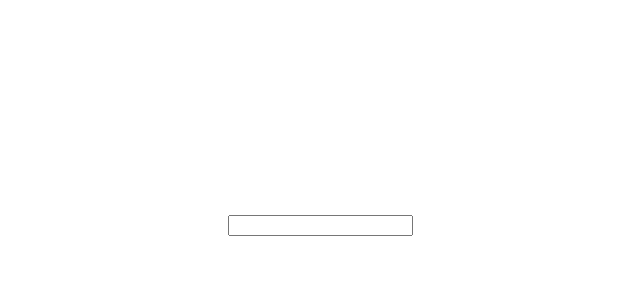
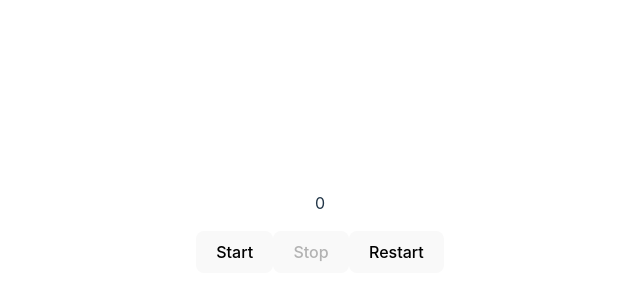
Before and after one commit to gopalbbharadva/frontend-practice, a React (Vite) app: page / in a window 1280 px wide. Shown: the part 176-476 px from the top of the page, without its empty margins (320-960 px from the left). Built offline with nearby package versions, Linux system fonts and the light colour scheme.

Commit message:
Feat: timer question solved and added.

```diff
--- a/src/App.tsx
+++ b/src/App.tsx
@@ -1,47 +1,12 @@
-import { useState } from 'react'
 import './App.css'
-import { AiOutlineStar } from 'react-icons/ai'
-import { Form } from './components/Form'
-import { Debounce } from './components/Debounce'
-import { Tab } from './components/Tab'
-import { Checkbox } from './components/Checkbox'
-import { Filter } from './components/Filter'
-import { useDebounce } from './hooks/useDebounce'
+import { Timer } from './components/Timer'
+// import { TrafficLight } from './components/TrafficLight'
 
 function App() {
-  // const [current, setCurrent] = useState(0)
-
-  // const limit = 5
-  // const arr = Array.from(Array(limit).keys())
-
-  const expensiveSearch = () => {
-    console.log('e. target')
-  }
-
-  const searchHandler = useDebounce(expensiveSearch, 1000)
-
   return (
     <div>
-      <input type='text' onChange={searchHandler} />
-      {/* <Event /> */}
-      {/* <Filter /> */}
-      {/* <CurryingExample /> */}
-      {/* <Checkbox /> */}
-      {/* <Tab /> */}
-      {/* <Debounce /> */}
-      {/* <Form /> */}
-      {/* {arr.map((star) => (
-        <button onMouseEnter={() => setCurrent(star + 1)} className='button'>
-          <AiOutlineStar
-            size='30'
-            key={star}
-            style={{
-              color: star <= current - 1 ? 'red' : '',
-              cursor: 'pointer',
-            }}
-          />
-        </button>
-      ))} */}
+      {/* <TrafficLight /> */}
+      <Timer />
     </div>
   )
 }
--- /dev/null
+++ b/src/components/Timer.tsx
@@ -0,0 +1,59 @@
+import { useEffect, useState } from 'react'
+
+export const Timer = () => {
+  const [isRunning, setIsRunning] = useState(false)
+  const [seconds, setSeconds] = useState(0)
+
+  useEffect(() => {
+    // When the TimerApp functional component is initially executed (on the first render),
+    // it declares the timer variable, which is local to the function.
+    let timer = 0
+
+    if (isRunning) {
+      timer = setInterval(() => setSeconds((prev) => prev + 1), 1000)
+    } else {
+      clearInterval(timer)
+    }
+
+    // When the useEffect is executed, it captures the current value of intervalId within
+    // its closure. This means that the intervalId variable inside the return function of
+    // useEffect will always reference the most recent value of intervalId when the
+    // useEffect was initially run
+    return () => {
+     //   This behavior allows the return function to clear the correct interval even after
+     //   multiple re-renders of the component, maintaining the association between the cleanup
+     //   function and the specific interval that was created during the initial render.
+      clearInterval(timer)
+    }
+  }, [isRunning])
+
+  // On subsequent renders of the component, the intervalId variable is re-declared and
+  // initialized again, but the return function still holds a reference to the initial intervalId
+  // value from when it was first created.
+
+  const startButtonHandler = () => {
+    setIsRunning(true)
+  }
+
+  const stopButtonHandler = () => {
+    setIsRunning(false)
+  }
+
+  const restartButtonHandler = () => {
+    setIsRunning(false)
+    setSeconds(0)
+  }
+
+  return (
+    <div>
+      <p>{seconds}</p>
+      <button onClick={startButtonHandler} disabled={isRunning}>
+        Start
+      </button>
+      <button onClick={stopButtonHandler} disabled={!isRunning}>
+        Stop
+      </button>
+      <button onClick={restartButtonHandler}>Restart</button>
+    </div>
+  )
+}
```
